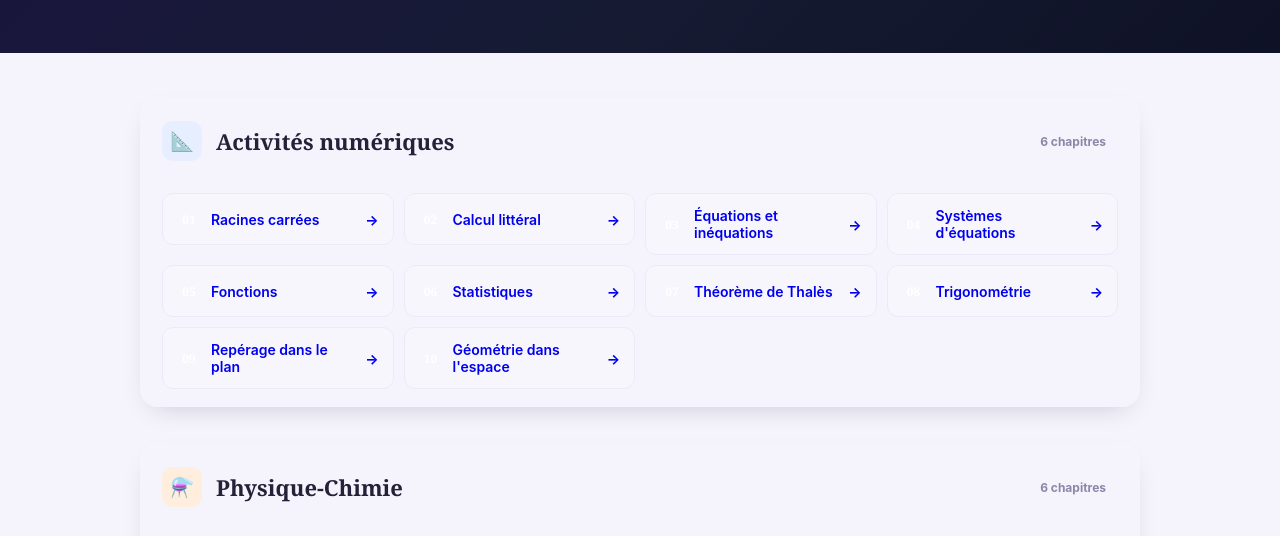
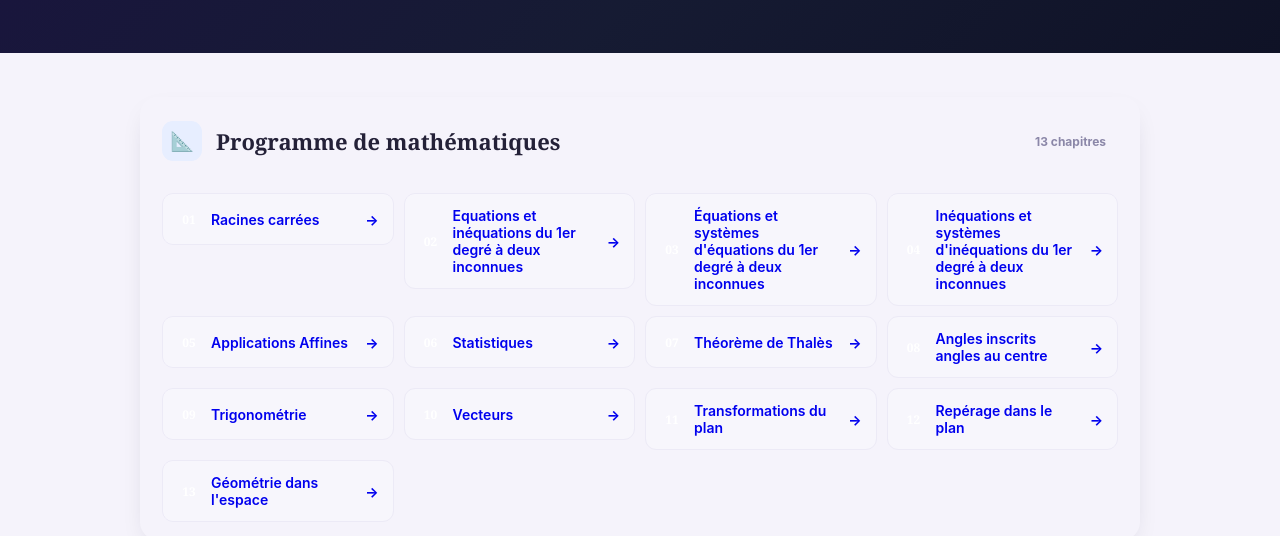
Before and after one commit to mathrixe/Mathrixe.github.io, a plain HTML site: page index.html in a window 1280 px wide. Shown: the part 233-769 px from the top of the page. Drawn offline with Linux system fonts and the light colour scheme.

Commit message:
Add files via upload

```diff
--- a/index.html
+++ b/index.html
@@ -244,20 +244,27 @@ ton chapitre : les séries d'exercices de ta classe de 3ème ainsi que leur corr
     <span class="matiere-barre"></span>
     <div class="matiere-entete">
       <span class="onglet">📐</span>
-      <h2 class="matiere-titre">Activités numériques</h2>
-      <span class="matiere-sous">6 chapitres</span>
+      <h2 class="matiere-titre">Programme de mathématiques </h2>
+      <span class="matiere-sous">13 chapitres</span>
     </div>
     <ul class="sommaire">
       <li><a class="chapitre-lien" href="RC.html"><span class="chap-num">01</span><span class="chap-nom">Racines carrées</span><span class="chap-fleche">→</span></a></li>
-      <li><a class="chapitre-lien" href="#"><span class="chap-num">02</span><span class="chap-nom">Calcul littéral</span><span class="chap-fleche">→</span></a></li>
-      <li><a class="chapitre-lien" href="#"><span class="chap-num">03</span><span class="chap-nom">Équations et inéquations</span><span class="chap-fleche">→</span></a></li>
-      <li><a class="chapitre-lien" href="#"><span class="chap-num">04</span><span class="chap-nom">Systèmes d'équations</span><span class="chap-fleche">→</span></a></li>
-      <li><a class="chapitre-lien" href="#"><span class="chap-num">05</span><span class="chap-nom">Fonctions</span><span class="chap-fleche">→</span></a></li>
+      <li><a class="chapitre-lien" href="L2"><span class="chap-num">02</span><span class="chap-nom">Equations et inéquations du 1er degré à deux inconnues</span><span class="chap-fleche">→</span></a></li>
+      <li><a class="chapitre-lien" href="#"><span class="chap-num">03</span><span class="chap-nom">Équations et systèmes d'équations du 1er degré à deux inconnues </span><span class="chap-fleche">→</span></a></li>
+      <li><a class="chapitre-lien" href="#"><span class="chap-num">04</span><span class="chap-nom">Inéquations et systèmes d'inéquations du 1er degré à deux inconnues</span><span class="chap-fleche">→</span></a></li>
+      <li><a class="chapitre-lien" href="#"><span class="chap-num">05</span><span class="chap-nom">Applications Affines</span><span class="chap-fleche">→</span></a></li>
       <li><a class="chapitre-lien" href="#"><span class="chap-num">06</span><span class="chap-nom">Statistiques</span><span class="chap-fleche">→</span></a></li>
       <li><a class="chapitre-lien" href="#"><span class="chap-num">07</span><span class="chap-nom">Théorème de Thalès</span><span class="chap-fleche">→</span></a></li>
-      <li><a class="chapitre-lien" href="#"><span class="chap-num">08</span><span class="chap-nom">Trigonométrie</span><span class="chap-fleche">→</span></a></li>
-      <li><a class="chapitre-lien" href="#"><span class="chap-num">09</span><span class="chap-nom">Repérage dans le plan</span><span class="chap-fleche">→</span></a></li>
-      <li><a class="chapitre-lien" href="#"><span class="chap-num">10</span><span class="chap-nom">Géométrie dans l'espace</span><span class="chap-fleche">→</span></a></li>
+        <li><a class="chapitre-lien" href="#"><span class="chap-num">08</span><span class="chap-nom">Angles inscrits angles au centre</span><span class="chap-fleche">→</span></a></li>
+
+         <li><a class="chapitre-lien" href="#"><span class="chap-num">09</span><span class="chap-nom">Trigonométrie</span><span class="chap-fleche">→</span></a></li>
+
+      <li><a class="chapitre-lien" href="#"><span class="chap-num">10</span><span class="chap-nom">Vecteurs</span><span class="chap-fleche">→</span></a></li>
+       <li><a class="chapitre-lien" href="#"><span class="chap-num">11</span><span class="chap-nom">Transformations du plan</span><span class="chap-fleche">→</span></a></li>
+
+
+      <li><a class="chapitre-lien" href="#"><span class="chap-num">12</span><span class="chap-nom">Repérage dans le plan</span><span class="chap-fleche">→</span></a></li>
+      <li><a class="chapitre-lien" href="#"><span class="chap-num">13</span><span class="chap-nom">Géométrie dans l'espace</span><span class="chap-fleche">→</span></a></li>
     </ul>
   </section>
 
```
